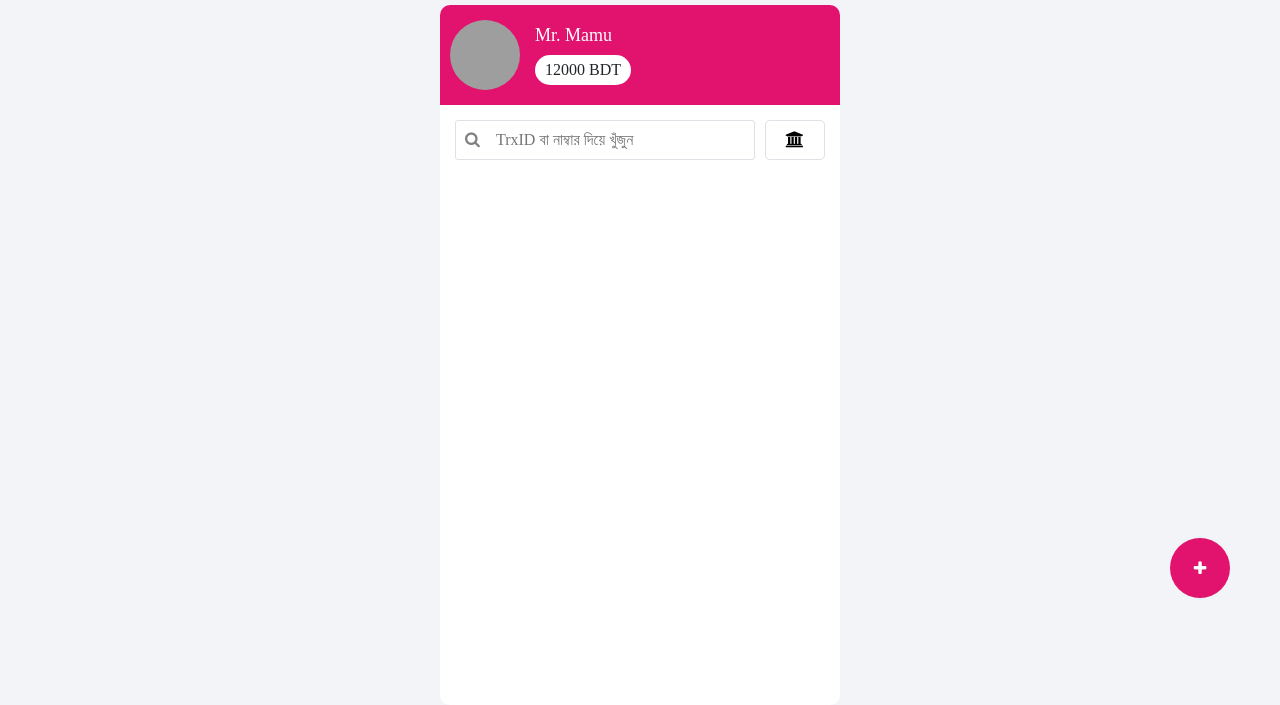
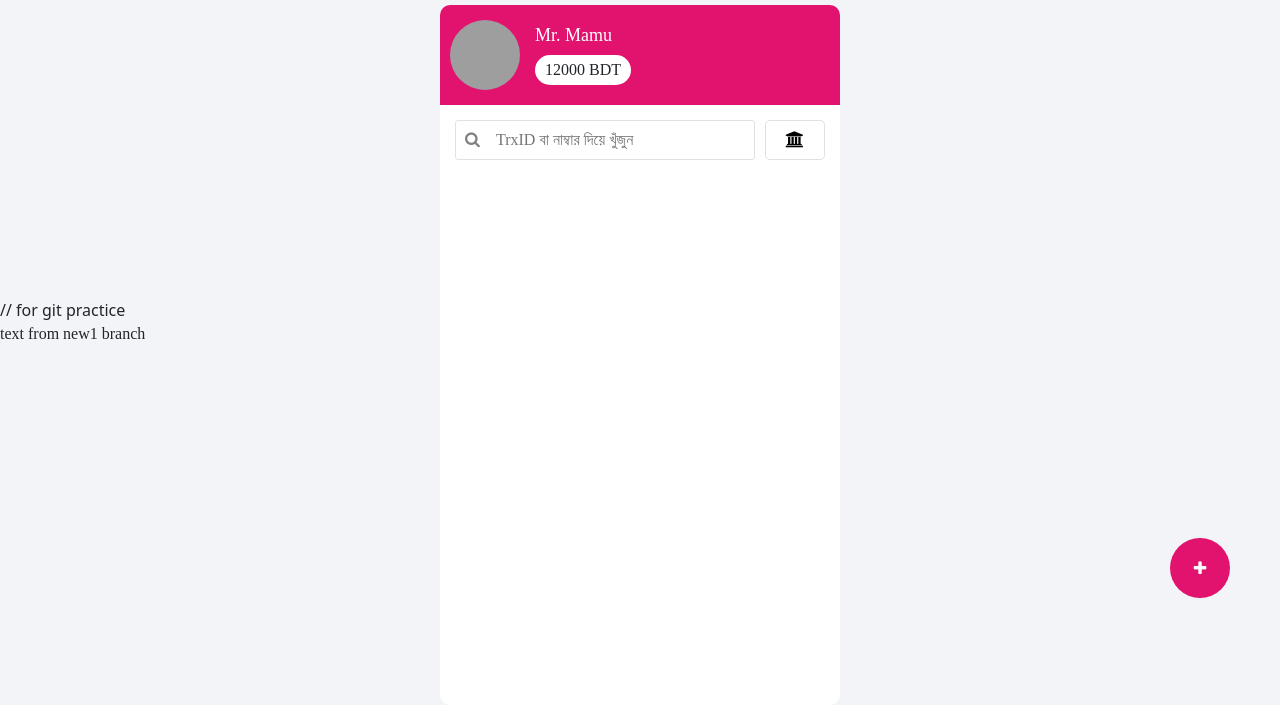
Before and after one commit to mahmudhussaininfo/bkashApp, a plain HTML site: page bkash-ui/index.html in a window 1280 px wide. Shown: the part 152-857 px from the top of the page. Drawn offline with nearby package versions, Linux system fonts and the light colour scheme; grey boxes are pictures that could not be loaded.

Commit message:
text added in new1 branch

```diff
--- a/bkash-ui/index.html
+++ b/bkash-ui/index.html
@@ -101,6 +101,10 @@
       </div>
     </div>
 
+    // for git practice
+    <p>text from new1 branch</p>
+
+
     <script src="https://cdn.jsdelivr.net/npm/bootstrap@5.3.3/dist/js/bootstrap.bundle.min.js"></script>
     <script src="../app/data.js"></script>
     <script src="../app/function.js"></script>
```
